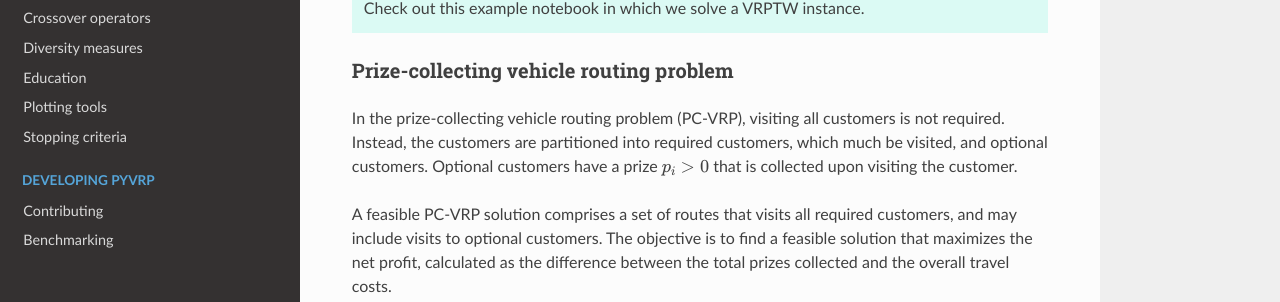
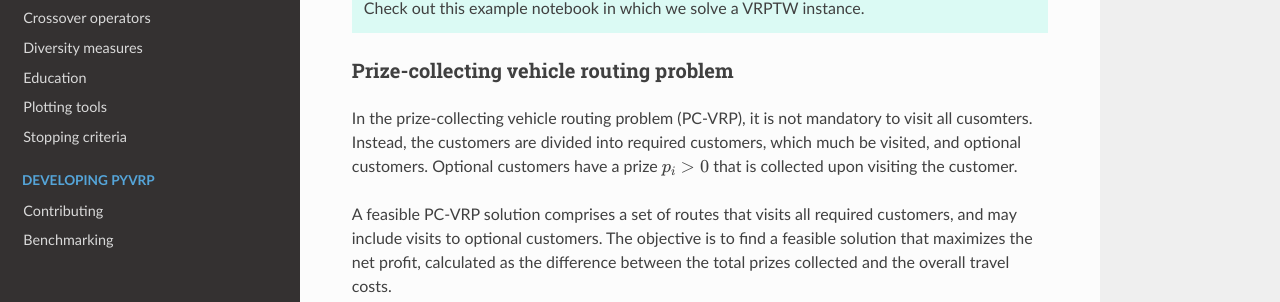
Before and after one commit to PyVRP/PyVRP, a Sphinx documentation site: the page built from docs/source/setup/introduction_to_vrp.rst, in a window 1280 px wide and 900 px high, scrolled down 1379 px. Shown: the part 412-714 px from the top of the window. Built offline with Sphinx 7.4.7 and the Read the Docs theme 2.0.0, drawn with Linux system fonts in a browser that asks for light colours; pages that are not in the unit, such as notebooks, are missing from menus; some of the changed text lies outside the part shown.

Commit message:
Minor text changes to VRP

```diff
--- a/docs/source/setup/introduction_to_vrp.rst
+++ b/docs/source/setup/introduction_to_vrp.rst
@@ -64,8 +64,8 @@ The objective is to find a feasible solution that minimises the overall travel c
 
 Prize-collecting vehicle routing problem
 ^^^^^^^^^^^^^^^^^^^^^^^^^^^^^^^^^^^^^^^^^
-In the prize-collecting vehicle routing problem (PC-VRP), visiting all customers is not required.
-Instead, the customers are partitioned into required customers, which much be visited, and optional customers.
+In the prize-collecting vehicle routing problem (PC-VRP), it is not mandatory to visit all cusomters.
+Instead, the customers are divided into required customers, which much be visited, and optional customers.
 Optional customers have a prize :math:`p_i > 0` that is collected upon visiting the customer.
 
 A feasible PC-VRP solution comprises a set of routes that visits all required customers, and may include visits to optional customers.
```
Also changed, not shown: other parts of docs/source/setup/introduction_to_vrp.rst (+1 -1 lines).
